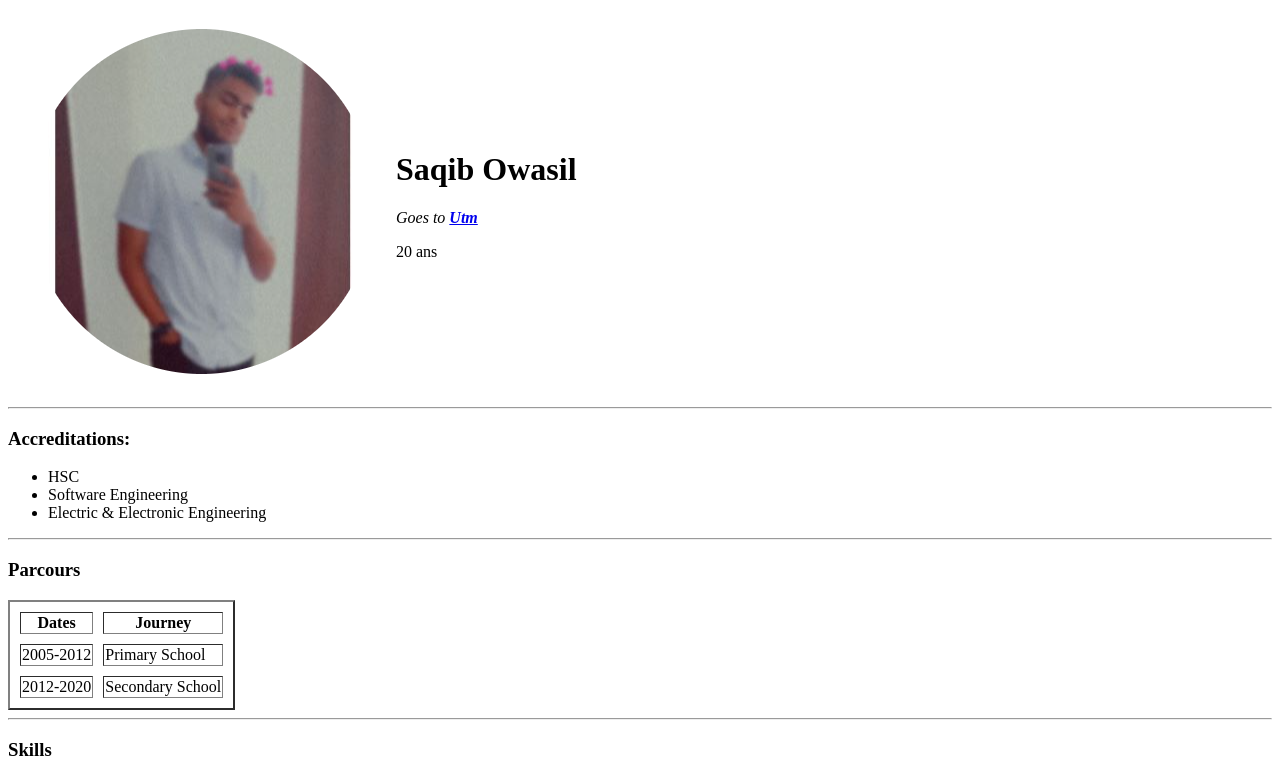
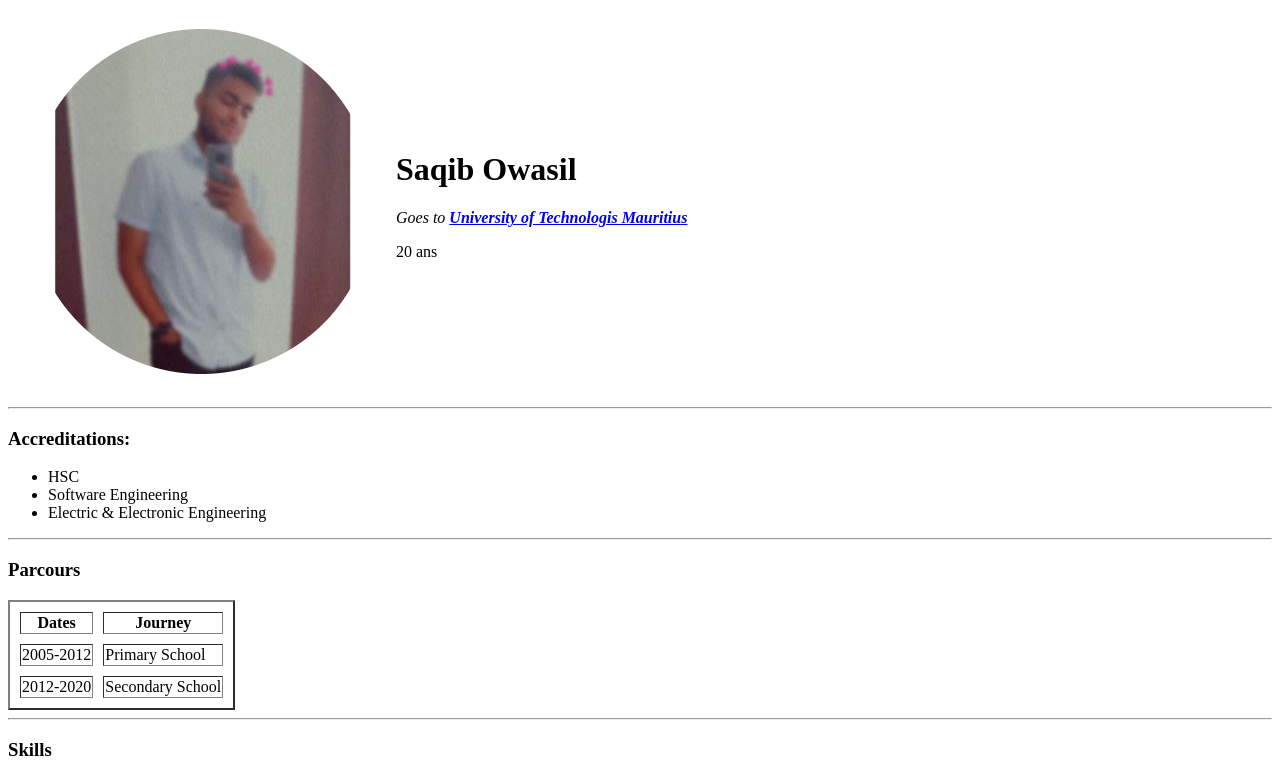
Before and after one commit to Owasil/test, a plain HTML site: page index.html in a window 1280 px wide. Shown: the top 776 px of the page. Drawn offline with Linux system fonts and the light colour scheme.

Commit message:
Update index.html

```diff
--- a/index.html
+++ b/index.html
@@ -12,7 +12,7 @@
       <td><img src="Images/Saqib-modified.png" alt="Saqib Owasil sa"></td>
       <td>
         <h1>Saqib Owasil</h1>
-        <p><em>Goes to <strong><a href="http://www.utm.ac.mu/index.php/en/">Utm</a></strong></em></p>
+        <p><em>Goes to <strong><a href="http://www.utm.ac.mu/index.php/en/">University of Technologis Mauritius</a></strong></em></p>
         <p>20 ans</p>
       </td>
     </tr>
```
